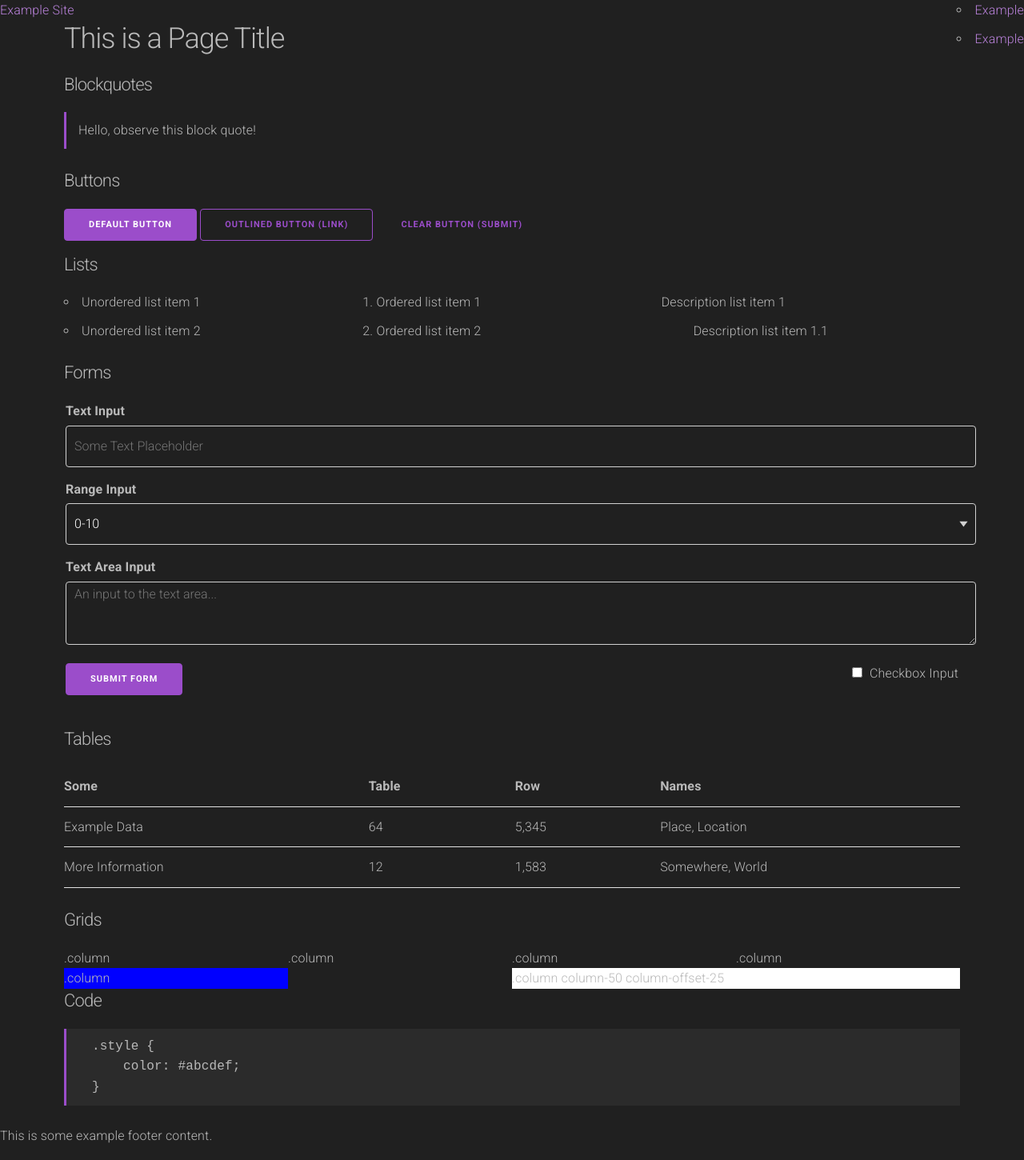
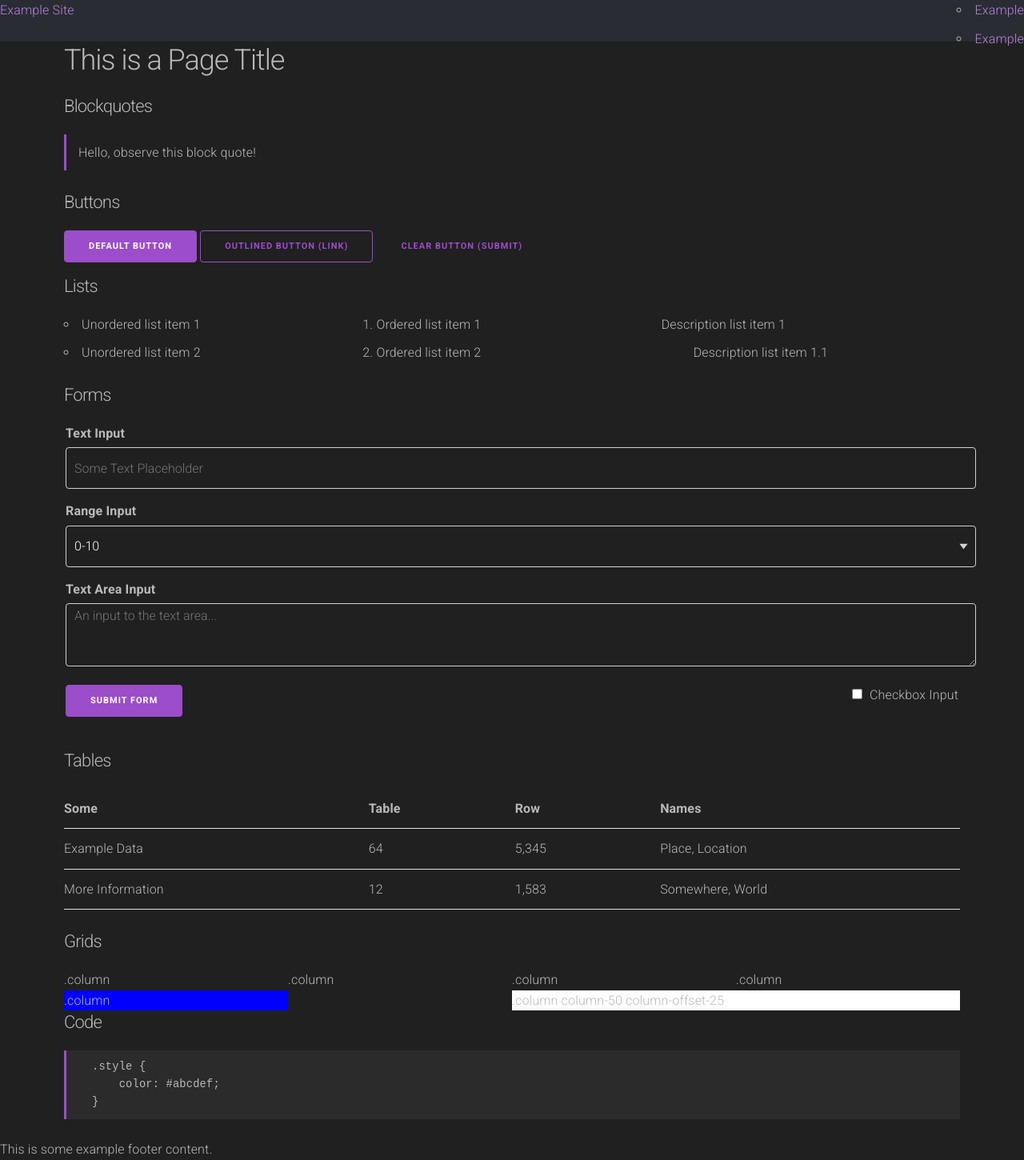
Before and after one commit to femto-apps/lib-style, a website: page examples/index.html in a window 1280 px wide. Shown: the whole page at 80% size. Drawn offline with nearby package versions, Linux system fonts and the light colour scheme; files that its build step writes are made by us from their sources.

Commit message:
Update styling

```diff
--- a/examples/index.html
+++ b/examples/index.html
@@ -8,7 +8,7 @@
         <meta name='description' content='Example Site Description'>
         <meta name='author' content='Femto Apps'>
 
-        <link rel='stylesheet' href='//fonts.googleapis.com/css?family=Roboto:300,300italic,700,700italic'>
+        <link rel='stylesheet' href='https://fonts.googleapis.com/css?family=Roboto:300,300italic,700,700italic'>
         <link rel='stylesheet' href='../dist/main.css'>
     </head>
 
--- a/package.json
+++ b/package.json
@@ -16,6 +16,7 @@
     "scss": "^0.2.4"
   },
   "devDependencies": {
+    "cssnano": "^4.1.10",
     "sass": "^1.18.0"
   }
 }
--- a/src/main.scss
+++ b/src/main.scss
@@ -1,10 +1,4 @@
-$link-color: #b881d9;
-$link-hover-color: #606c76;
-$text-color: #b9b9b9;
-$background-color: #202020;
-$quote-left-border-color: #9b4dca;
-$quote-background-color: #2b2b2b;
-
+@import 'partials/colours';
 @import 'partials/normalize';
 
 @import 'partials/buttons';
--- /dev/null
+++ b/src/partials/_colours.scss
@@ -0,0 +1,8 @@
+$link-color: #b881d9;
+$link-hover-color: #606c76;
+$text-color: #b9b9b9;
+$background-color: #202020;
+$quote-left-border-color: #9b4dca;
+$quote-background-color: #2b2b2b;
+$nav-background-color: #292c33;
+$nav-border-bottom-color: #1b1c1d;
--- a/src/partials/_navigation.scss
+++ b/src/partials/_navigation.scss
@@ -0,0 +1,10 @@
+nav {
+    display: block;
+
+    height: 5.2rem;
+    left: 0;
+    max-width: 100%;
+
+    background: $nav-background-color;
+    border-bottom: .1rem solid $nav-border-bottom-color;
+}
--- a/src/partials/_quotes.scss
+++ b/src/partials/_quotes.scss
@@ -22,6 +22,7 @@ code {
     background: $quote-background-color;
     border-radius: .4rem;
     margin: 0 .2rem;
+    font-size: 86%;
     padding: .2rem .5rem;
     white-space: nowrap;
 }
```
Also changed, not shown: 1 other file.
